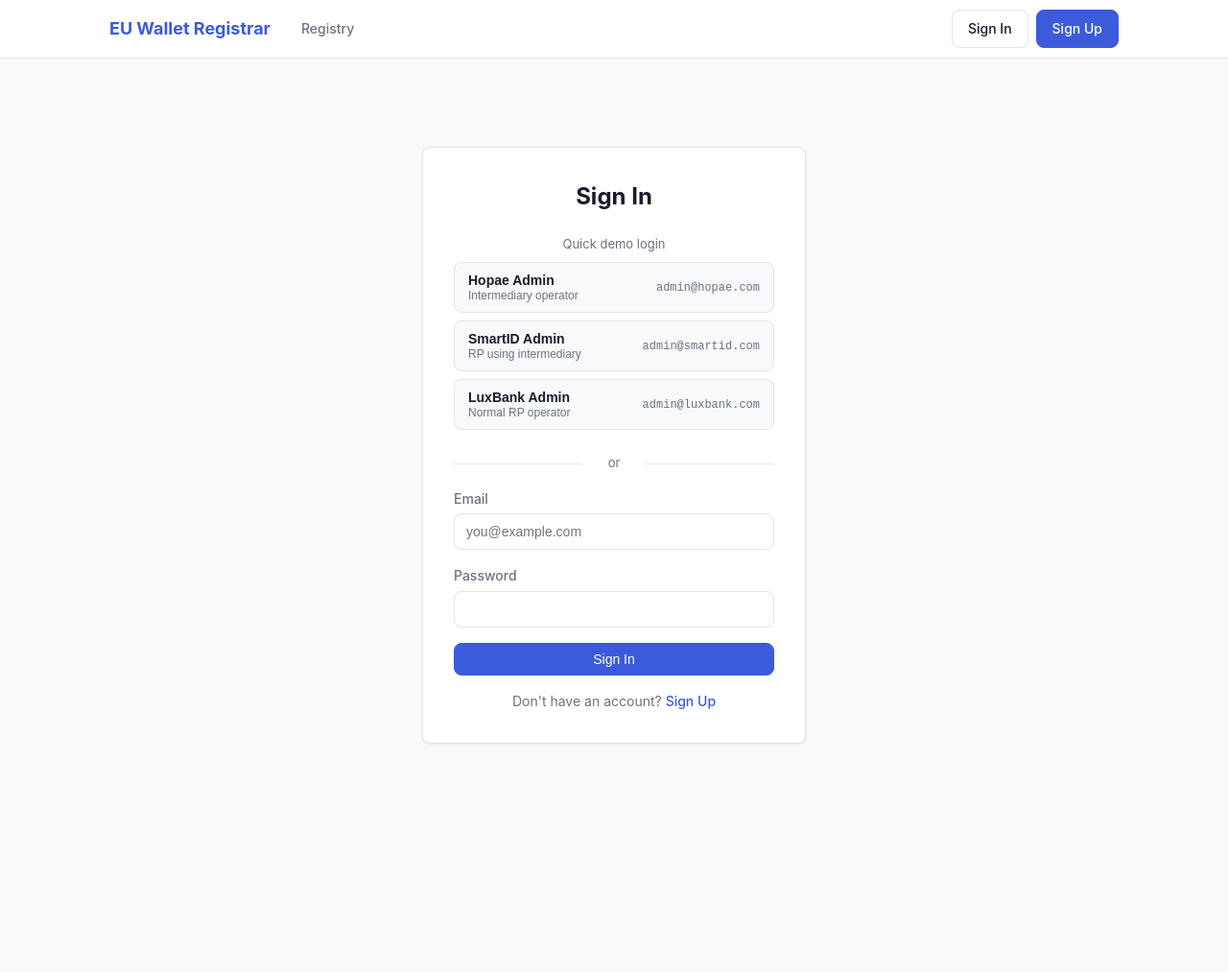
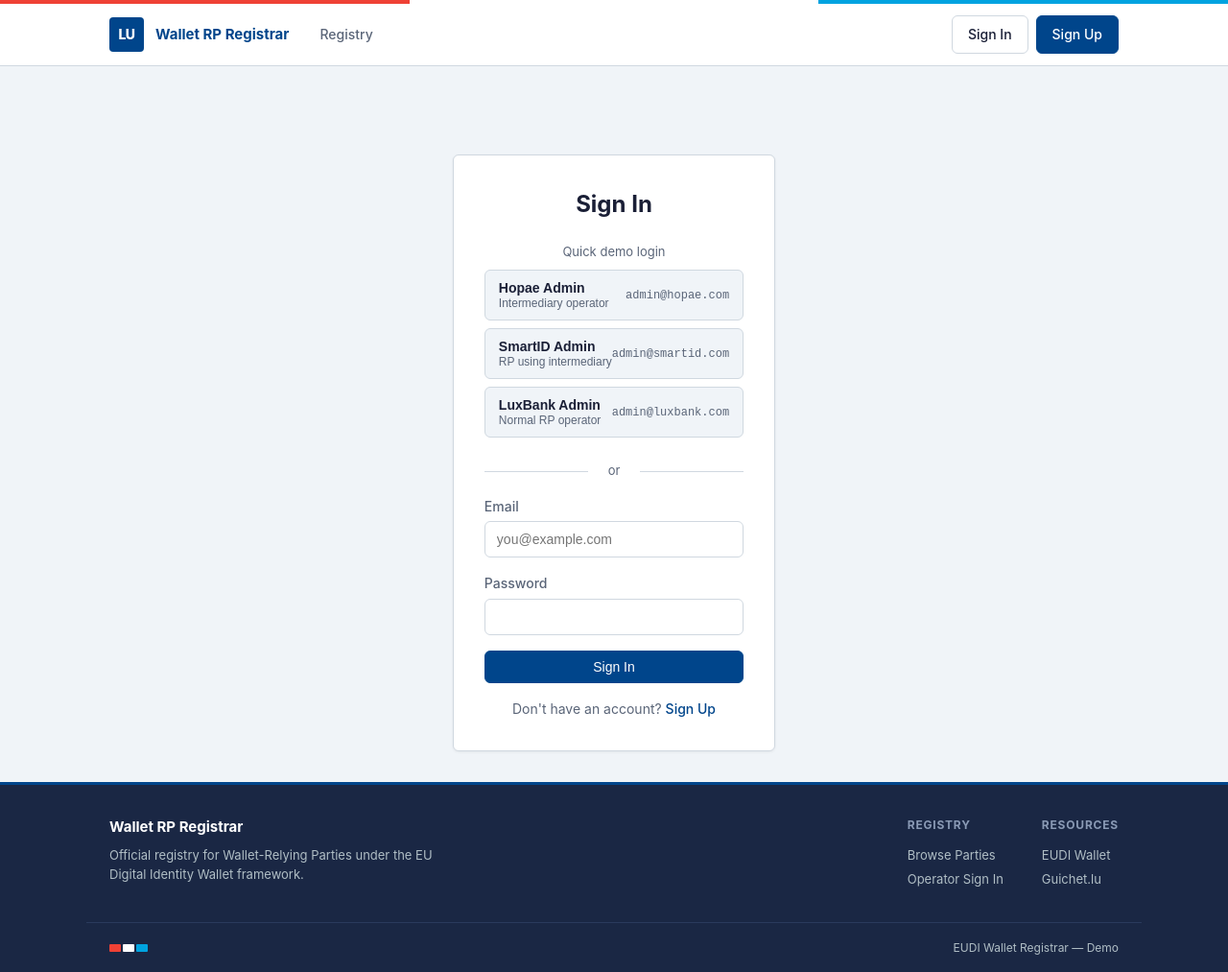
Before and after one commit to hopae-official/registrar, a React (Vite) app in the folder registrar-fe/: page /sign-in in a window 1280 px wide. Shown: the whole page at 96% size. Before the commit the page ends 807 px from the top, so only its background shows below. Built offline with nearby package versions, Linux system fonts and the light colour scheme.

Commit message:
style: lux

```diff
--- a/registrar-fe/index.html
+++ b/registrar-fe/index.html
@@ -4,7 +4,7 @@
     <meta charset="UTF-8" />
     <link rel="icon" type="image/svg+xml" href="/vite.svg" />
     <meta name="viewport" content="width=device-width, initial-scale=1.0" />
-    <title>registrar-fe</title>
+    <title>Luxembourg Wallet RP Registrar</title>
   </head>
   <body>
     <div id="root"></div>
--- a/registrar-fe/src/App.tsx
+++ b/registrar-fe/src/App.tsx
@@ -1,4 +1,4 @@
-import { BrowserRouter, Routes, Route } from 'react-router-dom';
+import { BrowserRouter, Routes, Route, Link } from 'react-router-dom';
 import { AuthProvider } from './context/AuthContext';
 import Header from './components/Header';
 import Home from './pages/Home';
@@ -8,10 +8,55 @@ import Dashboard from './pages/Dashboard';
 import RPDetail from './pages/RPDetail';
 import RPPublicDetail from './pages/RPPublicDetail';
 
+function Footer() {
+  return (
+    <footer className="footer">
+      <div className="footer-inner">
+        <div className="footer-brand">
+          <span className="footer-brand-title">
+            Wallet RP Registrar
+          </span>
+          <p>
+            Official registry for Wallet-Relying Parties under the EU Digital
+            Identity Wallet framework.
+          </p>
+        </div>
+        <div className="footer-links">
+          <div className="footer-col">
+            <h4>Registry</h4>
+            <Link to="/">Browse Parties</Link>
+            <Link to="/sign-in">Operator Sign In</Link>
+          </div>
+          <div className="footer-col">
+            <h4>Resources</h4>
+            <a href="https://ec.europa.eu/digital-building-blocks/sites/display/EUDIGITALIDENTITYWALLET" target="_blank" rel="noopener noreferrer">
+              EUDI Wallet
+            </a>
+            <a href="https://guichet.public.lu" target="_blank" rel="noopener noreferrer">
+              Guichet.lu
+            </a>
+          </div>
+        </div>
+      </div>
+      <div className="footer-bottom">
+        <div className="lux-flag">
+          <div className="lux-flag-bars">
+            <div className="lux-flag-bar" style={{ background: '#ef4135' }} />
+            <div className="lux-flag-bar" style={{ background: '#ffffff' }} />
+            <div className="lux-flag-bar" style={{ background: '#00a3e0' }} />
+          </div>
+        </div>
+        <span>EUDI Wallet Registrar &mdash; Demo</span>
+      </div>
+    </footer>
+  );
+}
+
 export default function App() {
   return (
     <BrowserRouter>
       <AuthProvider>
+        <div className="app-layout">
           <Header />
           <main className="main">
             <Routes>
@@ -23,6 +68,8 @@ export default function App() {
               <Route path="/rp/:id" element={<RPPublicDetail />} />
             </Routes>
           </main>
+          <Footer />
+        </div>
       </AuthProvider>
     </BrowserRouter>
   );
--- a/registrar-fe/src/components/Header.tsx
+++ b/registrar-fe/src/components/Header.tsx
@@ -6,10 +6,15 @@ export default function Header() {
   const navigate = useNavigate();
 
   return (
+    <div className="header-wrap">
+      <div className="lux-stripe" />
       <header className="header">
         <div className="header-inner">
           <Link to="/" className="logo">
-          EU Wallet Registrar
+            <div className="logo-shield">LU</div>
+            <div className="logo-text">
+              <span className="logo-title">Wallet RP Registrar</span>
+            </div>
           </Link>
           <nav className="header-nav">
             <Link to="/">Registry</Link>
@@ -39,5 +44,6 @@ export default function Header() {
           </div>
         </div>
       </header>
+    </div>
   );
 }
--- a/registrar-fe/src/index.css
+++ b/registrar-fe/src/index.css
@@ -8,58 +8,105 @@
 }
 
 :root {
-  --color-bg: #f8f9fa;
+  --color-bg: #f0f4f8;
   --color-surface: #ffffff;
-  --color-border: #e1e5ea;
-  --color-text: #1a1a2e;
-  --color-text-secondary: #6b7280;
-  --color-primary: #3b5bdb;
-  --color-primary-hover: #2b4bc8;
-  --color-danger: #e03131;
-  --color-danger-hover: #c92a2a;
+  --color-border: #d0d8e0;
+  --color-text: #1a1f36;
+  --color-text-secondary: #5a6578;
+  --color-primary: #00458b;
+  --color-primary-hover: #003570;
+  --color-primary-light: #e8f0fa;
+  --color-danger: #c41e3a;
+  --color-danger-hover: #a81830;
   --color-success: #2f9e44;
-  --color-blue: #3b5bdb;
+  --color-blue: #00458b;
   --color-green: #2f9e44;
   --color-purple: #7950f2;
-  --color-red: #e03131;
-  --radius: 8px;
-  --shadow: 0 1px 3px rgba(0, 0, 0, 0.08);
-  --shadow-md: 0 4px 12px rgba(0, 0, 0, 0.1);
+  --color-red: #c41e3a;
+  --color-lux-red: #ef4135;
+  --color-lux-blue: #00a3e0;
+  --radius: 6px;
+  --shadow: 0 1px 3px rgba(0, 0, 0, 0.06);
+  --shadow-md: 0 4px 12px rgba(0, 0, 0, 0.08);
   --max-width: 1100px;
 }
 
 body {
-  font-family: -apple-system, BlinkMacSystemFont, 'Segoe UI', Roboto, sans-serif;
+  font-family: 'Source Sans Pro', -apple-system, BlinkMacSystemFont, 'Segoe UI', Roboto, sans-serif;
   background: var(--color-bg);
   color: var(--color-text);
   line-height: 1.6;
   min-height: 100vh;
 }
 
+/* Luxembourg flag accent stripe */
+.lux-stripe {
+  height: 4px;
+  background: linear-gradient(to right, var(--color-lux-red) 33.33%, #ffffff 33.33%, #ffffff 66.66%, var(--color-lux-blue) 66.66%);
+}
+
 /* Header */
+.header-wrap {
+  position: sticky;
+  top: 0;
+  z-index: 100;
+}
+
 .header {
   background: var(--color-surface);
   border-bottom: 1px solid var(--color-border);
-  position: sticky;
-  top: 0;
-  z-index: 100;
 }
 
 .header-inner {
   max-width: var(--max-width);
   margin: 0 auto;
   padding: 0 24px;
-  height: 60px;
+  height: 64px;
   display: flex;
   align-items: center;
   gap: 32px;
 }
 
 .logo {
+  display: flex;
+  align-items: center;
+  gap: 12px;
+  text-decoration: none;
+}
+
+.logo-shield {
+  width: 36px;
+  height: 36px;
+  background: var(--color-primary);
+  border-radius: 4px;
+  display: flex;
+  align-items: center;
+  justify-content: center;
+  color: white;
+  font-weight: 800;
+  font-size: 14px;
+  letter-spacing: -0.5px;
+  line-height: 1;
+  flex-shrink: 0;
+}
+
+.logo-text {
+  display: flex;
+  flex-direction: column;
+  line-height: 1.15;
+}
+
+.logo-title {
   font-weight: 700;
-  font-size: 18px;
+  font-size: 15px;
   color: var(--color-primary);
-  text-decoration: none;
+}
+
+.logo-sub {
+  font-size: 11px;
+  color: var(--color-text-secondary);
+  font-weight: 500;
+  letter-spacing: 0.2px;
 }
 
 .header-nav {
@@ -191,7 +238,7 @@ body {
 /* RP Grid */
 .rp-grid {
   display: grid;
-  grid-template-columns: repeat(auto-fill, minmax(320px, 1fr));
+  grid-template-columns: repeat(3, 1fr);
   gap: 16px;
 }
 
@@ -241,7 +288,7 @@ body {
 }
 
 .tag-blue {
-  background: #e7f0ff;
+  background: #e0edf8;
   color: var(--color-blue);
 }
 
@@ -314,7 +361,7 @@ body {
 /* Preset cards */
 .preset-grid {
   display: grid;
-  grid-template-columns: repeat(auto-fill, minmax(300px, 1fr));
+  grid-template-columns: repeat(3, 1fr);
   gap: 16px;
 }
 
@@ -327,7 +374,7 @@ body {
 
 .preset-card.preset-active {
   border-color: var(--color-primary);
-  background: #f8faff;
+  background: var(--color-primary-light);
 }
 
 .preset-card h3 {
@@ -664,7 +711,7 @@ body {
 
 .quick-login-btn:hover {
   border-color: var(--color-primary);
-  background: #f0f4ff;
+  background: var(--color-primary-light);
 }
 
 .quick-login-btn .ql-name {
@@ -822,3 +869,157 @@ body {
   border-top: 1px solid var(--color-border);
   padding-top: 12px;
 }
+
+/* Hero banner */
+.hero {
+  background: var(--color-primary);
+  color: white;
+  padding: 40px 0;
+  margin: -32px -24px 32px -24px;
+  position: relative;
+}
+
+.hero::after {
+  content: '';
+  position: absolute;
+  bottom: 0;
+  left: 0;
+  right: 0;
+  height: 10px;
+  background: linear-gradient(to right, var(--color-lux-red) 33.33%, #ffffff 33.33%, #ffffff 66.66%, var(--color-lux-blue) 66.66%);
+}
+
+.hero-inner {
+  max-width: var(--max-width);
+  margin: 0 auto;
+  padding: 0 24px;
+}
+
+.hero h1 {
+  font-size: 28px;
+  font-weight: 700;
+  margin-bottom: 8px;
+  color: white;
+}
+
+.hero p {
+  font-size: 15px;
+  opacity: 0.9;
+  max-width: 600px;
+}
+
+.hero .hero-tag {
+  display: inline-block;
+  background: rgba(255, 255, 255, 0.15);
+  border: 1px solid rgba(255, 255, 255, 0.25);
+  padding: 4px 12px;
+  border-radius: 20px;
+  font-size: 12px;
+  font-weight: 600;
+  text-transform: uppercase;
+  letter-spacing: 0.5px;
+  margin-bottom: 12px;
+}
+
+/* Footer */
+.footer {
+  background: #1a2744;
+  color: #b0bec5;
+  margin-top: auto;
+  border-top: 3px solid var(--color-primary);
+}
+
+.footer-inner {
+  max-width: var(--max-width);
+  margin: 0 auto;
+  padding: 32px 24px;
+  display: flex;
+  justify-content: space-between;
+  align-items: flex-start;
+  gap: 32px;
+  flex-wrap: wrap;
+}
+
+.footer-brand {
+  display: flex;
+  flex-direction: column;
+  gap: 8px;
+}
+
+.footer-brand-title {
+  font-weight: 700;
+  font-size: 15px;
+  color: white;
+}
+
+.footer-brand p {
+  font-size: 13px;
+  line-height: 1.5;
+  max-width: 340px;
+}
+
+.footer-links {
+  display: flex;
+  gap: 40px;
+}
+
+.footer-col h4 {
+  font-size: 12px;
+  font-weight: 700;
+  text-transform: uppercase;
+  letter-spacing: 0.8px;
+  color: #8a9ab5;
+  margin-bottom: 10px;
+}
+
+.footer-col a {
+  display: block;
+  font-size: 13px;
+  color: #b0bec5;
+  text-decoration: none;
+  padding: 2px 0;
+  transition: color 0.15s;
+}
+
+.footer-col a:hover {
+  color: white;
+}
+
+.footer-bottom {
+  max-width: var(--max-width);
+  margin: 0 auto;
+  padding: 16px 24px;
+  border-top: 1px solid #2a3a5c;
+  display: flex;
+  justify-content: space-between;
+  align-items: center;
+  font-size: 12px;
+}
+
+.footer-bottom .lux-flag {
+  display: flex;
+  align-items: center;
+  gap: 8px;
+}
+
+.footer-bottom .lux-flag-bars {
+  display: flex;
+  gap: 2px;
+}
+
+.footer-bottom .lux-flag-bar {
+  width: 12px;
+  height: 8px;
+  border-radius: 1px;
+}
+
+/* App layout for footer push */
+.app-layout {
+  display: flex;
+  flex-direction: column;
+  min-height: 100vh;
+}
+
+.app-layout > .main {
+  flex: 1;
+}
--- a/registrar-fe/src/pages/Home.tsx
+++ b/registrar-fe/src/pages/Home.tsx
@@ -34,9 +34,19 @@ export default function Home() {
 
   return (
     <div className="page">
-      <h1>Wallet Relying Party Registry</h1>
+      <div className="hero">
+        <div className="hero-inner">
+          <span className="hero-tag">EU Digital Identity Wallet</span>
+          <h1>Wallet Relying Party Registry</h1>
+          <p>
+            Official registry of Wallet-Relying Parties authorized under the
+            EUDI framework.
+          </p>
+        </div>
+      </div>
+
       <p className="subtitle">
-        Public registry of registered Wallet-Relying Parties ({total} total)
+        {total} registered {total === 1 ? 'party' : 'parties'}
       </p>
 
       <form onSubmit={handleSearch} className="search-bar">
```
Lines whose indentation alone changed are shown as unchanged.
